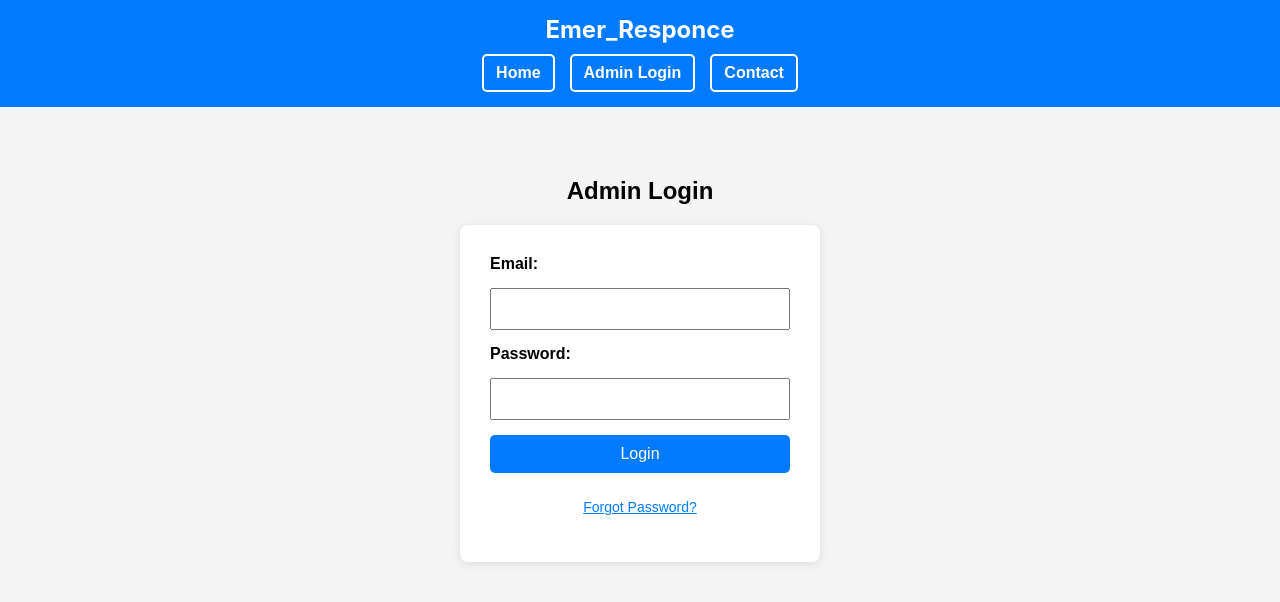
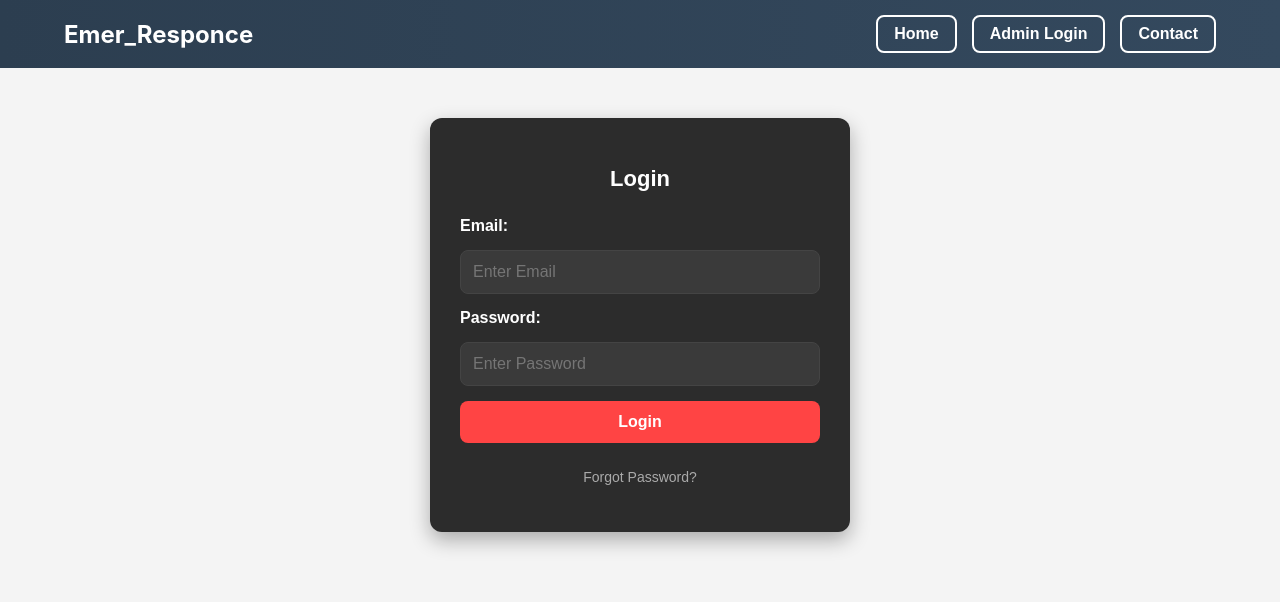
Before and after one commit to Easwarasrisai789/emerGENcy, a React (Create React App) app: page /admin-login in a window 1280 px wide. Shown: the top 602 px of the page. Built offline with nearby package versions, Linux system fonts and the light colour scheme.

Commit message:
Updated project with latest changes

```diff
--- a/package.json
+++ b/package.json
@@ -10,6 +10,7 @@
     "@testing-library/user-event": "^13.5.0",
     "chart.js": "^4.5.0",
     "firebase": "^12.1.0",
+    "framer-motion": "^12.23.12",
     "react": "^19.1.1",
     "react-chartjs-2": "^5.3.0",
     "react-dom": "^19.1.1",
--- a/src/App.js
+++ b/src/App.js
@@ -8,6 +8,7 @@ import Contact from './pages/Contact';
 import RequestsPage from './pages/RequestsPage';
 import AcceptedRequests from "./pages/AcceptedRequests";
 import AssignedVehicles from './pages/AssignedVehicles';
+import AnimatedLogo from './pages/AnimatedLogo';
 
 function App() {
   return (
@@ -20,6 +21,7 @@ function App() {
         <Route path="/requests" element={<RequestsPage/>}/>
         <Route path="/accepted-requests" element={<AcceptedRequests />} />
         <Route path="/AssignedVehicles" element={<AssignedVehicles/>}/>
+        <Route path="/AnimatedLogo" element={<AnimatedLogo/>}/>
 
       </Routes>
     </Router>
--- a/src/components/Navbar.jsx
+++ b/src/components/Navbar.jsx
@@ -13,49 +13,45 @@ const Navbar = () => {
   );
 };
 
-// Responsive styles using JS media queries
+// Styles matching your screenshot design
 const styles = {
   navbar: {
     display: 'flex',
-    flexWrap: 'wrap',
     justifyContent: 'space-between',
     alignItems: 'center',
-    backgroundColor: '#007BFF',
+    background: 'linear-gradient(to right, #2c3e50, #34495e)', // dark navy gradient
     color: '#fff',
     padding: '15px 5%',
     position: 'sticky',
     top: 0,
     zIndex: 1000,
     width: '100%',
-    boxSizing: 'border-box'
+    boxSizing: 'border-box',
   },
   logo: {
     margin: 0,
     fontSize: '1.5rem',
-    flex: '1 1 100%',
-    textAlign: 'center'
+    fontWeight: 'bold',
+    color: '#fff',
   },
   navLinks: {
     listStyle: 'none',
     display: 'flex',
-    flexWrap: 'wrap',
-    justifyContent: 'center',
     gap: '15px',
-    margin: '10px 0 0',
+    margin: 0,
     padding: 0,
-    width: '100%'
   },
   link: {
     background: 'none',
     border: '2px solid white',
-    borderRadius: '5px',
+    borderRadius: '8px',
     color: '#fff',
     fontWeight: 'bold',
     cursor: 'pointer',
     fontSize: '1rem',
-    padding: '8px 12px',
-    transition: 'all 0.3s ease'
-  }
+    padding: '8px 16px',
+    transition: 'all 0.3s ease',
+  },
 };
 
 export default Navbar;
--- a/src/pages/AdminLogin.jsx
+++ b/src/pages/AdminLogin.jsx
@@ -18,7 +18,10 @@ function AdminLogin() {
     setResetMessage('');
 
     try {
+      // Login with Firebase
       await signInWithEmailAndPassword(auth, email, password);
+
+      // Always navigate to admin dashboard after login
       navigate('/admin');
     } catch (err) {
       setError('Invalid email or password');
@@ -45,8 +48,9 @@ function AdminLogin() {
     <>
       <Navbar />
       <div style={styles.container}>
-        <h2 style={styles.title}>Admin Login</h2>
         <form onSubmit={handleLogin} style={styles.form}>
+          <h2 style={styles.title}>Login</h2>
+
           <label style={styles.label}>Email:</label>
           <input
             type="email"
@@ -54,6 +58,7 @@ function AdminLogin() {
             onChange={(e) => setEmail(e.target.value)}
             required
             style={styles.input}
+            placeholder="Enter Email"
           />
 
           <label style={styles.label}>Password:</label>
@@ -63,6 +68,7 @@ function AdminLogin() {
             onChange={(e) => setPassword(e.target.value)}
             required
             style={styles.input}
+            placeholder="Enter Password"
           />
 
           {error && <p style={styles.error}>{error}</p>}
@@ -91,43 +97,54 @@ const styles = {
     minHeight: '100vh',
     fontFamily: 'Arial, sans-serif'
   },
-  title: {
-    marginBottom: '20px',
-    fontSize: '24px'
-  },
   form: {
-    backgroundColor: '#fff',
+    backgroundColor: '#2c2c2c', // dark gray box
     padding: '30px',
-    borderRadius: '8px',
-    boxShadow: '0 2px 10px rgba(0,0,0,0.1)',
+    borderRadius: '12px',
+    boxShadow: '0 8px 20px rgba(0,0,0,0.3)',
     display: 'flex',
     flexDirection: 'column',
     gap: '15px',
-    width: '300px'
+    width: '360px',
+    color: 'white'
+  },
+  title: {
+    marginBottom: '10px',
+    fontSize: '22px',
+    fontWeight: 'bold',
+    textAlign: 'center',
+    color: 'white'
   },
   label: {
+    fontWeight: 'bold',
+    color: 'white',
+    textAlign: 'left'
+  },
+  input: {
+    padding: '12px',
+    fontSize: '16px',
+    border: '1px solid #444',
+    borderRadius: '8px',
+    backgroundColor: '#3a3a3a',
+    color: 'white'
+  },
+  button: {
+    padding: '12px',
+    fontSize: '16px',
+    backgroundColor: '#ff4444',
+    color: '#fff',
+    border: 'none',
+    borderRadius: '8px',
+    cursor: 'pointer',
     fontWeight: 'bold'
   },
-  input: {
-    padding: '10px',
-    fontSize: '16px'
-  },
-  button: {
-    padding: '10px',
-    fontSize: '16px',
-    backgroundColor: '#007BFF',
-    color: '#fff',
-    border: 'none',
-    borderRadius: '5px',
-    cursor: 'pointer'
-  },
   error: {
-    color: 'red',
+    color: '#ff4444',
     fontSize: '14px',
     margin: 0
   },
   success: {
-    color: 'green',
+    color: '#00ff00',
     fontSize: '14px',
     margin: 0
   },
@@ -138,8 +155,8 @@ const styles = {
   linkBtn: {
     background: 'none',
     border: 'none',
-    color: '#007BFF',
-    textDecoration: 'underline',
+    color: '#aaa',
+    textDecoration: 'none',
     cursor: 'pointer',
     fontSize: '14px'
   }
--- /dev/null
+++ b/src/pages/AnimatedLogo.jsx
@@ -0,0 +1,68 @@
+import React from "react";
+import { motion } from "framer-motion";
+
+export default function AnimatedLogo() {
+  // Bigger QR pattern (7x7 symbolic)
+  const qrPattern = [
+    [1, 1, 1, 0, 1, 1, 1],
+    [1, 0, 1, 0, 1, 0, 1],
+    [1, 1, 1, 0, 1, 1, 1],
+    [0, 0, 0, 1, 0, 0, 0],
+    [1, 1, 1, 0, 1, 1, 1],
+    [1, 0, 1, 0, 1, 0, 1],
+    [1, 1, 1, 0, 1, 1, 1],
+  ];
+
+  return (
+    <div className="flex flex-col items-center justify-center min-h-screen bg-gray-100">
+      {/* QR Code Grid */}
+      <motion.div
+        className="grid grid-cols-7 gap-1 bg-white p-4 rounded-lg shadow-lg"
+        initial="hidden"
+        animate="visible"
+        variants={{
+          visible: { transition: { staggerChildren: 0.05 } },
+        }}
+      >
+        {qrPattern.flat().map((cell, i) =>
+          cell ? (
+            <motion.div
+              key={i}
+              className="w-6 h-6 bg-red-600"
+              variants={{
+                hidden: { opacity: 0, scale: 0 },
+                visible: {
+                  opacity: 1,
+                  scale: 1,
+                  transition: { duration: 0.3, ease: "easeOut" },
+                },
+              }}
+            />
+          ) : (
+            <div key={i} className="w-6 h-6 bg-transparent" />
+          )
+        )}
+      </motion.div>
+
+      {/* Emergency QR Response Text */}
+      <motion.h1
+        className="mt-6 text-2xl font-bold text-gray-900"
+        initial={{ opacity: 0, y: 50 }}
+        animate={{ opacity: 1, y: 0 }}
+        transition={{ delay: 2, duration: 1 }}
+      >
+        🚨 Emergency QR Response
+      </motion.h1>
+
+      {/* Optimized Badge */}
+      <motion.div
+        className="mt-2 text-green-600 text-lg font-semibold"
+        initial={{ scale: 0 }}
+        animate={{ scale: 1 }}
+        transition={{ delay: 3, type: "spring", stiffness: 200 }}
+      >
+        ✅ Optimized
+      </motion.div>
+    </div>
+  );
+}
```
Also changed, not shown: 1 other file (tests, documents, lock files or other folders).
